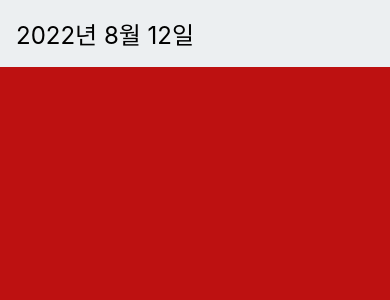
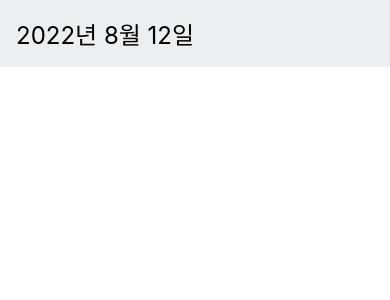
Before and after one commit to star-moon-cloud-k/React-Native_LAB, a React Native app in the folder TodoApp/: screen / in a window 390 px wide. Shown: the top 300 px of the page. Built offline with nearby package versions, Linux system fonts and the light colour scheme.

Commit message:
useSafeAreaInsetstodo

```diff
--- a/TodoApp/App.js
+++ b/TodoApp/App.js
@@ -1,17 +1,18 @@
 import React from 'react';
-import {SafeAreaView, View, Text, StyleSheet} from 'react-native';
+import { View, Text, StyleSheet} from 'react-native';
 import DateHead from './component/DateHead';
+import {SafeAreaProvider, SafeAreaView} from 'react-native-safe-area-context';
 
 function App() {
   const today = new Date();
   return (
-    <SafeAreaView style={{flex: 1}}>
-      <View style={{flex: 1, backgroundColor: '#bd1111'}}>
+    <SafeAreaProvider>
+      <SafeAreaView edges={['bottom']}>
         <DateHead date={today} />
-      </View>
-    </SafeAreaView>
+      </SafeAreaView>
+    </SafeAreaProvider>
   );
 }
 
-const style = StyleSheet.create({});
+const styles = StyleSheet.create({});
 export default App;
--- a/TodoApp/component/DateHead.js
+++ b/TodoApp/component/DateHead.js
@@ -1,14 +1,18 @@
-import React from "react";
-import { View, Text, StyleSheet, StatusBar } from "react-native";
+import React from 'react';
+import {View, Text, StyleSheet, StatusBar} from 'react-native';
+import {useSafeAreaInsets} from 'react-native-safe-area-context';
 
-function DateHead({ date }) {
+function DateHead({date}) {
   const year = date.getFullYear();
   const month = date.getMonth() + 1;
   const day = date.getDate();
   // const formatted = `${year}년 ${month}월 ${day}일`;
 
+  const {top} = useSafeAreaInsets();
+
   return (
     <>
+      <View style={[styles.statusBarPlaceholder, { height: top }]} />
       <StatusBar backgroundColor="#26a69a" />
       <View style={styles.block}>
         <Text style={styles.dateText}>
@@ -20,6 +24,9 @@
 }
 
 const styles = StyleSheet.create({
+  statusBarPlaceholder: {
+    backgroundColor : '#eceff1'
+  },
   block: {
     padding: 16,
     backgroundColor: "#eceff1",
```
Also changed, not shown: TodoApp/.prettierrc.js, 1 other file (tests, documents, lock files or other folders).
